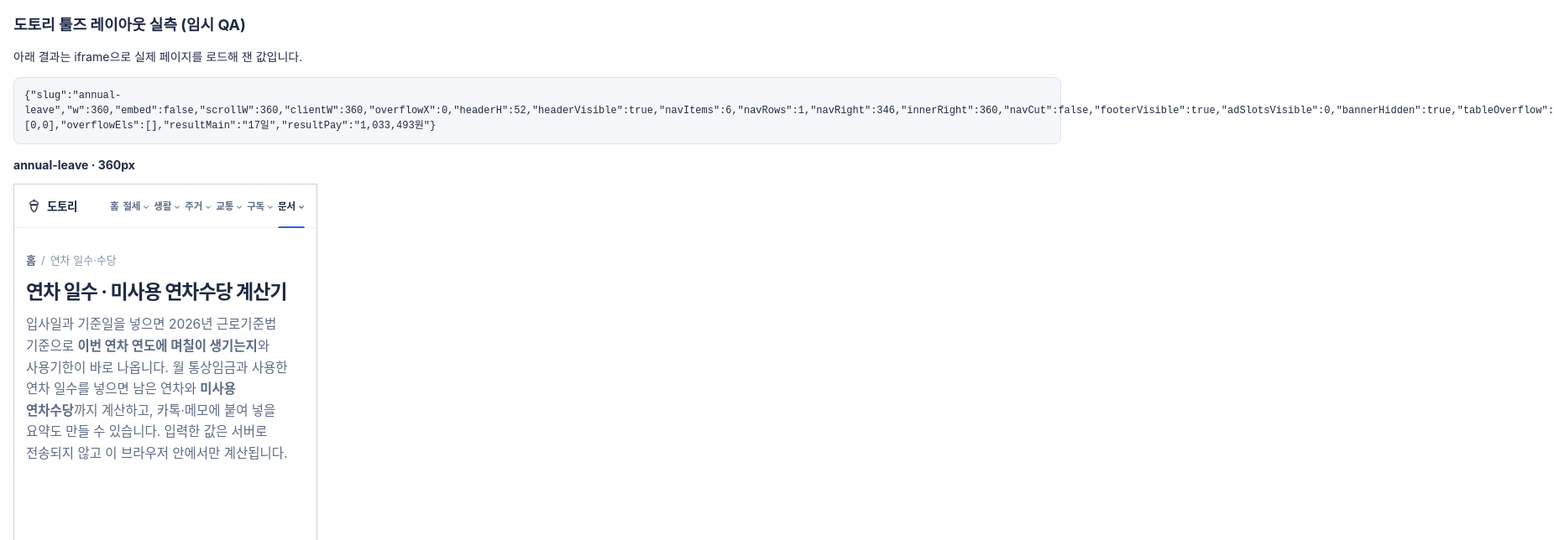
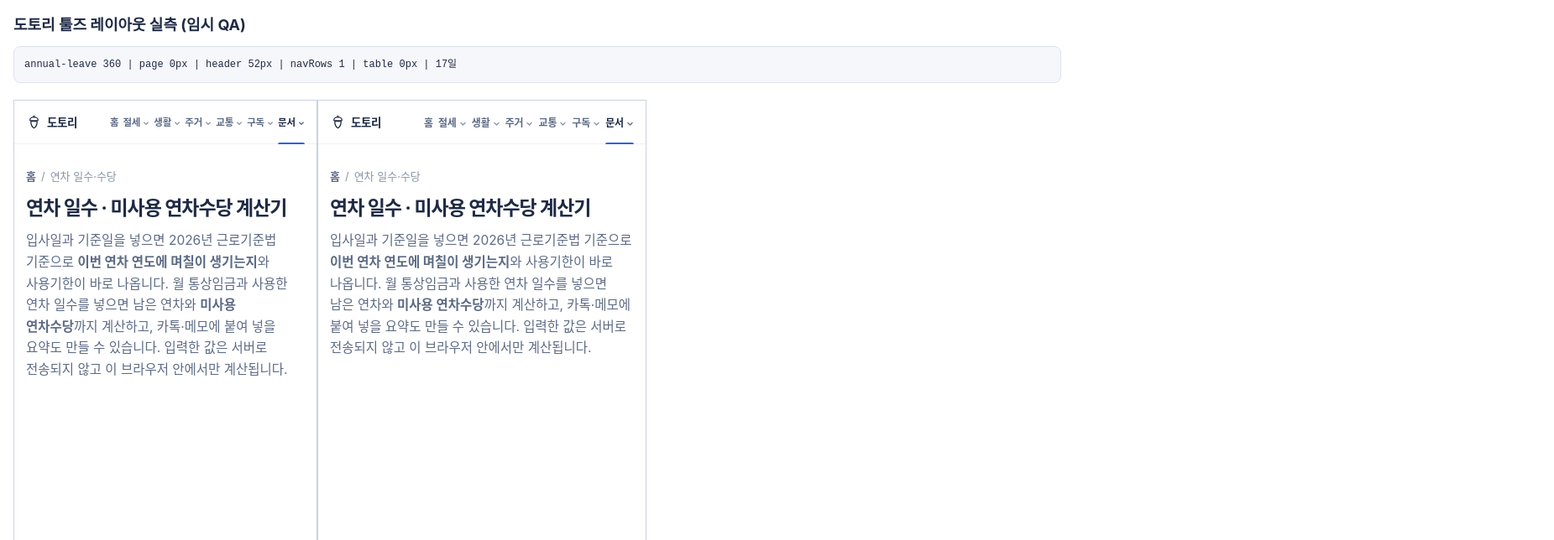
Before and after one commit to vgpymw5zfv-star/vgpymw5zfv-star.github.io, a plain HTML site: page qa.html in a window 1280 px wide. Shown: the top 644 px of the page at 84% size, 1851 px wide, since content can reach past the window. Drawn offline with Linux system fonts and the light colour scheme; a web font is replaced by a local one.

Commit message:
chore(qa): 실측 페이지 출력 간소화

```diff
--- a/qa.html
+++ b/qa.html
@@ -9,20 +9,18 @@
   body{font:14px/1.5 -apple-system,BlinkMacSystemFont,"Apple SD Gothic Neo",sans-serif;margin:16px;color:#1F2A44}
   h1{font-size:18px}
   pre{background:#f5f7fa;border:1px solid #dde3ea;border-radius:8px;padding:12px;white-space:pre-wrap;font-size:12px}
-  .frame{border:1px solid #c9d2dd;margin:8px 0 20px}
-  .label{font-weight:700;margin:14px 0 4px}
+  .frame{border:1px solid #c9d2dd;margin:8px 0 0}
 </style>
 </head>
 <body>
 <h1>도토리 툴즈 레이아웃 실측 (임시 QA)</h1>
-<p>아래 결과는 iframe으로 실제 페이지를 로드해 잰 값입니다.</p>
 <pre id="out">측정 중…</pre>
 <div id="host"></div>
 <script>
 (function () {
   var CASES = [];
   ["annual-leave", "pyeong", ""].forEach(function (slug) {
-    [360, 390, 768, 1280].forEach(function (w) {
+    [360, 390, 1280].forEach(function (w) {
       CASES.push({ slug: slug, url: (slug ? "/" + slug + "/" : "/"), w: w, embed: false });
     });
     [360, 760].forEach(function (w) {
@@ -33,73 +31,30 @@
   var host = document.getElementById("host");
   var out = document.getElementById("out");
   var lines = [];
+  var i = 0;
 
   function measure(frame, c) {
     var d = frame.contentDocument;
     var de = d.documentElement;
     var toggles = [].slice.call(d.querySelectorAll(".nav-toggle"));
     var tops = {};
-    toggles.forEach(function (b) {
-      tops[Math.round(b.getBoundingClientRect().top)] = 1;
+    toggles.forEach(function (b) { tops[Math.round(b.getBoundingClientRect().top)] = 1; });
+    var wraps = [].slice.call(d.querySelectorAll(".table-wrap")).map(function (w) {
+      return w.scrollWidth - w.clientWidth;
     });
+    var tableScroll = wraps.reduce(function (m, v) { return v > m ? v : m; }, 0);
     var header = d.querySelector(".site-header");
-    var inner = d.querySelector(".site-header__inner");
-    var navRight = toggles.length
-      ? Math.max.apply(null, toggles.map(function (b) { return b.getBoundingClientRect().right; }))
-      : 0;
-    var overflowEls = [].slice
-      .call(d.querySelectorAll("main *"))
-      .filter(function (el) {
-        return el.clientWidth > 0 && el.scrollWidth > el.clientWidth + 2;
-      })
-      .slice(0, 5)
-      .map(function (el) {
-        return (el.tagName.toLowerCase() + "." + (el.className || "").split(" ")[0] + ":" + (el.scrollWidth - el.clientWidth));
-      });
-    var tables = [].slice.call(d.querySelectorAll("table.data")).map(function (t) {
-      return t.scrollWidth - t.clientWidth;
-    });
-    var footer = d.querySelector(".site-footer");
-    var ads = [].slice.call(d.querySelectorAll(".ads-slot")).filter(function (a) {
-      return a.offsetParent !== null;
-    }).length;
-    var banner = d.querySelector("[data-blog-banner]");
+    var v = d.querySelector(".result-value");
     return {
-      slug: c.slug || "home",
-      w: c.w,
-      embed: c.embed,
-      scrollW: de.scrollWidth,
-      clientW: de.clientWidth,
-      overflowX: de.scrollWidth - de.clientWidth,
-      headerH: header ? header.offsetHeight : null,
-      headerVisible: header ? header.offsetParent !== null : false,
-      navItems: toggles.length,
+      key: (c.slug || "home") + " " + c.w + (c.embed ? " embed" : ""),
+      pageOverflow: de.scrollWidth - de.clientWidth,
+      headerH: header ? header.offsetHeight : 0,
       navRows: Object.keys(tops).length,
-      navRight: Math.round(navRight),
-      innerRight: inner ? Math.round(inner.getBoundingClientRect().right) : null,
-      navCut: toggles.length ? Math.round(navRight) > (inner ? Math.round(inner.getBoundingClientRect().right) + 1 : 9999) : null,
-      footerVisible: footer ? footer.offsetParent !== null : false,
-      adSlotsVisible: ads,
-      bannerHidden: banner ? banner.hidden : null,
-      tableOverflow: tables,
-      overflowEls: overflowEls,
-      resultMain: (function () {
-        var v = d.querySelector(".result-value");
-        return v ? v.textContent.trim() : null;
-      })(),
-      resultPay: (function () {
-        var rows = d.querySelectorAll(".result-row");
-        for (var i = 0; i < rows.length; i++) {
-          if (/연차수당|평당/.test(rows[i].querySelector("dt").textContent)) {
-            return rows[i].querySelector("dd").textContent.trim();
-          }
-        }
-        return null;
-      })()
+      tableScroll: tableScroll,
+      value: v ? v.textContent.trim() : "-"
     };
   }
 
-  var i = 0;
   function next() {
     if (i >= CASES.length) {
       out.textContent = lines.join("\n");
@@ -107,29 +62,25 @@
       return;
     }
     var c = CASES[i++];
-    var wrap = document.createElement("div");
-    var label = document.createElement("div");
-    label.className = "label";
-    label.textContent = c.slug || "home";
-    label.textContent += " · " + c.w + "px" + (c.embed ? " · embed" : "");
     var frame = document.createElement("iframe");
     frame.className = "frame";
     frame.style.width = c.w + "px";
-    frame.style.height = "900px";
-    frame.setAttribute("loading", "eager");
-    wrap.appendChild(label);
-    wrap.appendChild(frame);
-    host.appendChild(wrap);
+    frame.style.height = "700px";
+    host.appendChild(frame);
     frame.addEventListener("load", function () {
       setTimeout(function () {
         try {
-          lines.push(JSON.stringify(measure(frame, c)));
+          var m = measure(frame, c);
+          lines.push(
+            m.key + " | page " + m.pageOverflow + "px | header " + m.headerH +
+            "px | navRows " + m.navRows + " | table " + m.tableScroll + "px | " + m.value
+          );
         } catch (e) {
-          lines.push(JSON.stringify({ slug: c.slug, w: c.w, embed: c.embed, error: String(e) }));
+          lines.push(c.slug + " " + c.w + " ERROR " + e);
         }
-        document.getElementById("out").textContent = lines.join("\n");
+        out.textContent = lines.join("\n");
         next();
-      }, 1200);
+      }, 1000);
     });
     frame.src = c.url;
   }
```
